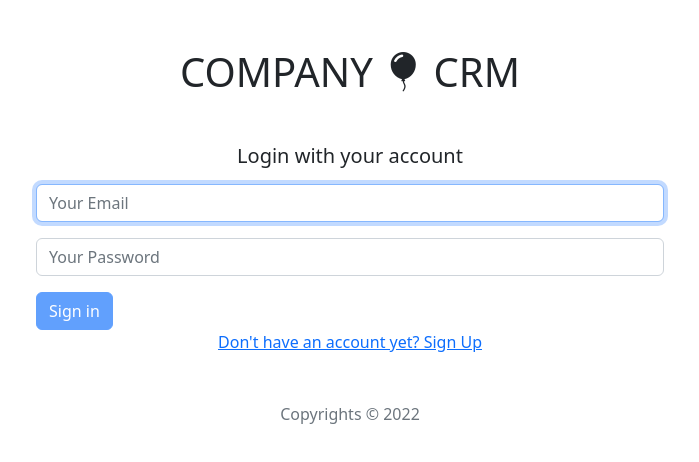
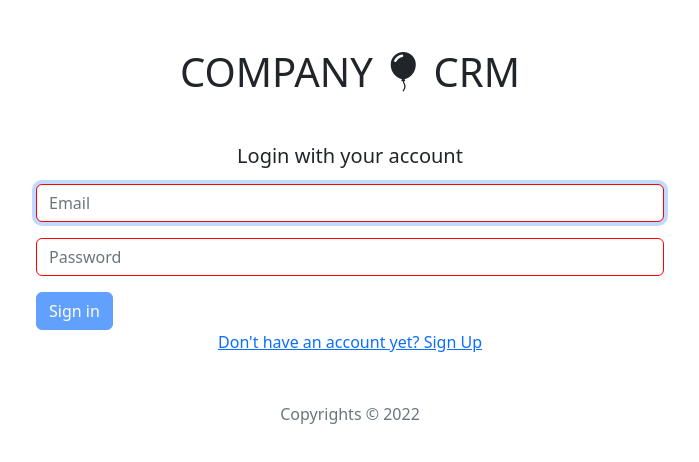
Before and after one commit to carmel-schreier/AngularPro, an Angular app in the folder client/: page /login-component in a window 1280 px wide. Shown: the top 462 px of the page, without its empty margins (290-989 px from the left). Built offline with nearby package versions, Linux system fonts and the light colour scheme.

Commit message:
login validation

```diff
--- a/client/src/app/auth/login/login.component.html
+++ b/client/src/app/auth/login/login.component.html
@@ -1,20 +1,19 @@
-<!-- <div class="d-flex flex-column  justify-content-center"> -->
 <H1 class="my-5" style="text-align: center;">COMPANY <i class="bi-balloon-fill"></i> CRM</H1>
 <h5 class="mb-3" style="text-align: center;">Login with your account</h5>
 <div class="row">
   <div class="col-xs-12 col-md-6 offset-md-3">
     <form [formGroup]="loginForm" (ngSubmit)="onSubmit()">
       <div class="mb-3 form-group">
-        <!-- <label for="" class="form-label">Email</label> -->
-        <input #emailField formControlName="email" type="email" class="form-control" placeholder="Your Email">
+        <input #emailField (keyup)="checkValidEmail()" formControlName="email" type="email" class="form-control"
+          placeholder="Email" id="email">
+        <span class="help-block" *ngIf="!emailValid">*Valid email is required</span>
       </div>
       <div class="mb-3 form-group">
-        <!-- <label for="" class="form-label">Password</label> -->
-        <input formControlName="password" type="password" class="form-control" placeholder="Your Password">
-
+        <input #passwordField (keyup)="checkValidPassword()" formControlName="password" type="password"
+          class="form-control" placeholder="Password" id="password">
+        <span *ngIf="!passwordValid" class="help-block">*Valid password is required</span>
       </div>
       <button [disabled]="!loginForm.valid" type="submit" class="btn btn-primary">Sign in</button>
-      <!--  -->
     </form>
     <div style="text-align:center;">
       <a routerLink="/signup-component" routerLinkActive="active" ariaCurrentWhenActive="page" class="mt-1">Don't have
--- a/client/src/app/auth/login/login.component.scss
+++ b/client/src/app/auth/login/login.component.scss
@@ -0,0 +1,8 @@
+.help-block {
+  color: red;
+  font-size: 14px;
+}
+
+input.ng-invalid {
+  border: 1px solid red;
+}
--- a/client/src/app/auth/login/login.component.ts
+++ b/client/src/app/auth/login/login.component.ts
@@ -16,13 +16,17 @@ import { AuthService } from 'src/app/core/auth.service';
 })
 export class LoginComponent implements OnInit, AfterViewInit {
   @ViewChild('emailField') emailField!: ElementRef;
+  @ViewChild('passwordField') passwordField!: ElementRef;
+
+  emailValid = true;
+  passwordValid = true;
 
   loginForm = new FormGroup({
     email: new FormControl('', {
       validators: [Validators.required, Validators.email],
     }),
     password: new FormControl('', {
-      validators: Validators.required,
+      validators: [Validators.required, Validators.minLength(6)],
     }),
   });
 
@@ -47,4 +51,14 @@ export class LoginComponent implements OnInit, AfterViewInit {
       error: (err) => console.error(err),
     });
   }
+  checkValidEmail() {
+    if (this.emailField.nativeElement.classList.contains('ng-invalid'))
+      this.emailValid = false;
+    else this.emailValid = true;
+  }
+  checkValidPassword() {
+    if (this.passwordField.nativeElement.classList.contains('ng-invalid'))
+      this.passwordValid = false;
+    else this.passwordValid = true;
+  }
 }
```
